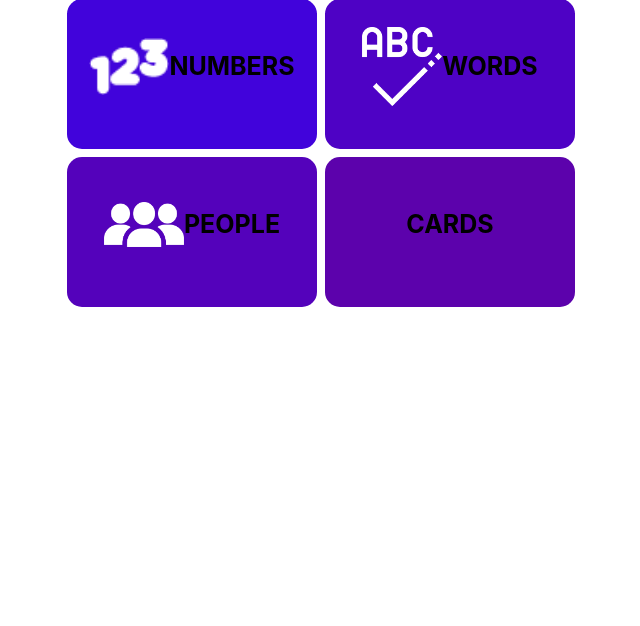
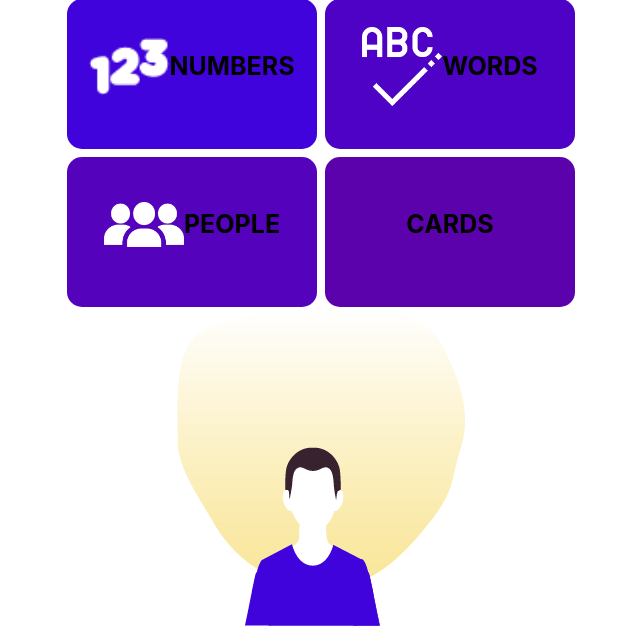
Before and after one commit to Mr-Personne/Memory, a Symfony app: template templates/default/index.html.twig in a window 1280 px wide. Shown: the part 242-868 px from the top of the page, without its empty margins (319-959 px from the left). Before the commit the page ends 549 px from the top, so only its background shows below. Run offline with Twig, Linux system fonts and the light colour scheme; the template is opened without the code that fills it, so the values that code supplies are empty; some libraries are stand-ins or nearby versions.

Commit message:
added dude as an img in container in base.html.twig footer

```diff
--- a/templates/base.html.twig
+++ b/templates/base.html.twig
@@ -23,6 +23,17 @@
 		</div>
 
 		{% block body %}{% endblock %}
+
+		<div class="container-fluid">
+			<div class="container">
+				<div class="row">
+					<div class="col-12 col-lg-6 offset-lg-3 text-center">
+						<p class="m-0 p-0"><img src="/images/dude.png" alt="icone chiffres"></p>
+					</div>
+				</div>
+			</div>
+		</div>
+
 		{% block javascripts %}{% endblock %}
 
 
```
